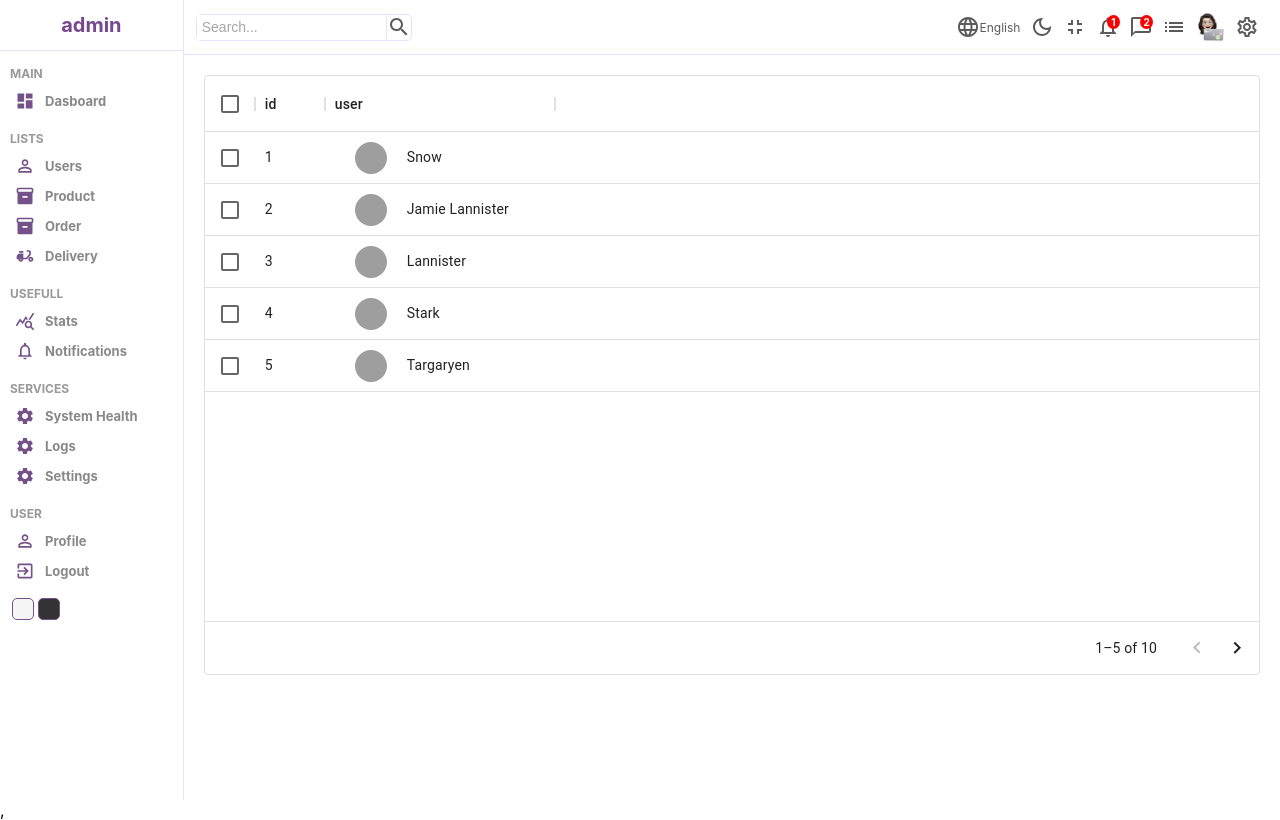
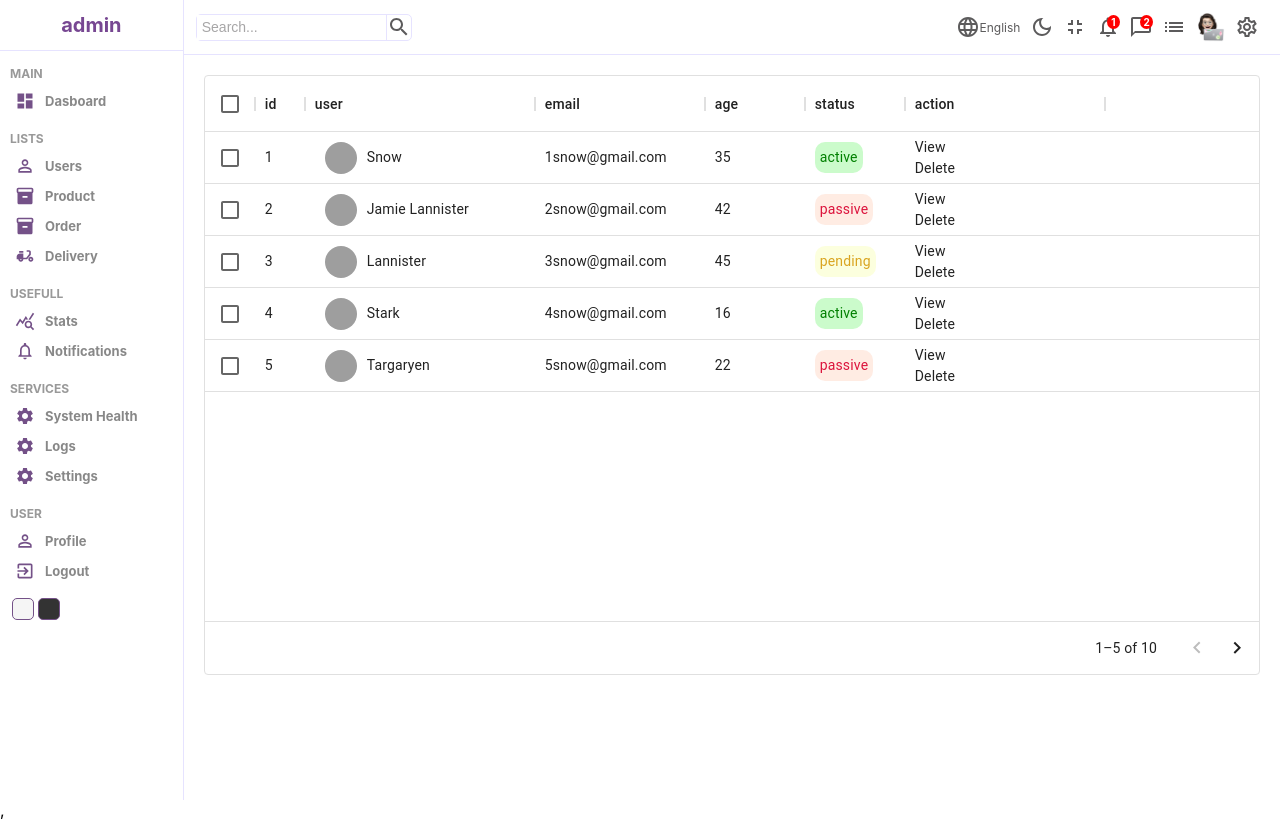
Before and after one commit to Alwaz/react-admin-panel, a React (Create React App) app: page /users in a window 1280 px wide. Built offline with nearby package versions, Linux system fonts and the light colour scheme; grey boxes are pictures that could not be loaded.

Commit message:
working on action button

```diff
--- a/src/Components/Data/DataTable.jsx
+++ b/src/Components/Data/DataTable.jsx
@@ -4,11 +4,26 @@ import { DataGrid } from "@mui/x-data-grid";
 import { userColumns, userRows } from "../../dataTableSource";
 
 const DataTable = () => {
+  const actionColumn = [
+    {
+      field: "action",
+      headername: "Action",
+      width: 200,
+      renderCell: () => {
+        return (
+          <div className="actionbtns">
+            <div className="viewBtn">View</div>
+            <div className="deleteBtn">Delete</div>
+          </div>
+        );
+      },
+    },
+  ];
   return (
     <div className="datatable">
       <DataGrid
         rows={userRows}
-        columns={userColumns}
+        columns={userColumns.concat(actionColumn)}
         pageSize={5}
         rowsPerPageOptions={[5]}
         checkboxSelection
--- a/src/Components/Data/DataTable.scss
+++ b/src/Components/Data/DataTable.scss
@@ -5,16 +5,57 @@
   .cellWidthImg {
       display: flex;
       align-items: center;
-    //   background-color: aqua;
-      margin-left: 20px;
+      margin-left: 10px;
 
      .cellImg {
           width: 32px;
-        //   background-color: aqua;
           height: 32px;
           border-radius: 50%;
           object-fit: cover;
-          margin-right: 20px;
+          margin-right: 10px;
       }
   }
+
+  .statusCell {
+    padding: 5px;
+    border-radius: 10px;
+    display: flex;
+    justify-content: center;
+    align-items: center;
+
+
+    &.active {
+        color: green;
+        background-color: rgba(18, 235, 18, 0.219);
+    }
+    &.pending {
+        color: goldenrod;
+        background-color: rgba(229, 255, 0, 0.13);
+    }
+
+    &.passive {
+      color: crimson;
+      background-color: rgba(255, 81, 0, 0.11);
+  }
+
+  .actionbtns{
+    display: flex;
+    align-items: center;
+    gap: 15px;
+S
+    .viewBtn {
+      padding: 2px 5px;
+      border-radius: 5px;
+      color: blue;
+      border: 1px solid rgba(38, 0, 255, 0.185);
+
+
+    }
+  }
+
+
+
+
 }
+
+}
--- a/src/dataTableSource.js
+++ b/src/dataTableSource.js
@@ -1,6 +1,6 @@
 // columns
 export const userColumns = [
-  { field: "id", headername: "ID", width: 70 },
+  { field: "id", headername: "ID", width: 50 },
   {
     field: "user",
     headername: "User",
@@ -12,6 +12,24 @@ export const userColumns = [
           {row.username}
         </div>
       );
+    },
+  },
+  {
+    field: "email",
+    headername: "Email",
+    width: 170,
+  },
+  {
+    field: "age",
+    headername: "Age",
+    width: 100,
+  },
+  {
+    field: "status",
+    headername: "Satus",
+    width: 100,
+    renderCell: ({ row }) => {
+      return <div className={`statusCell ${row.status}`}>{row.status}</div>;
     },
   },
 ];
```
